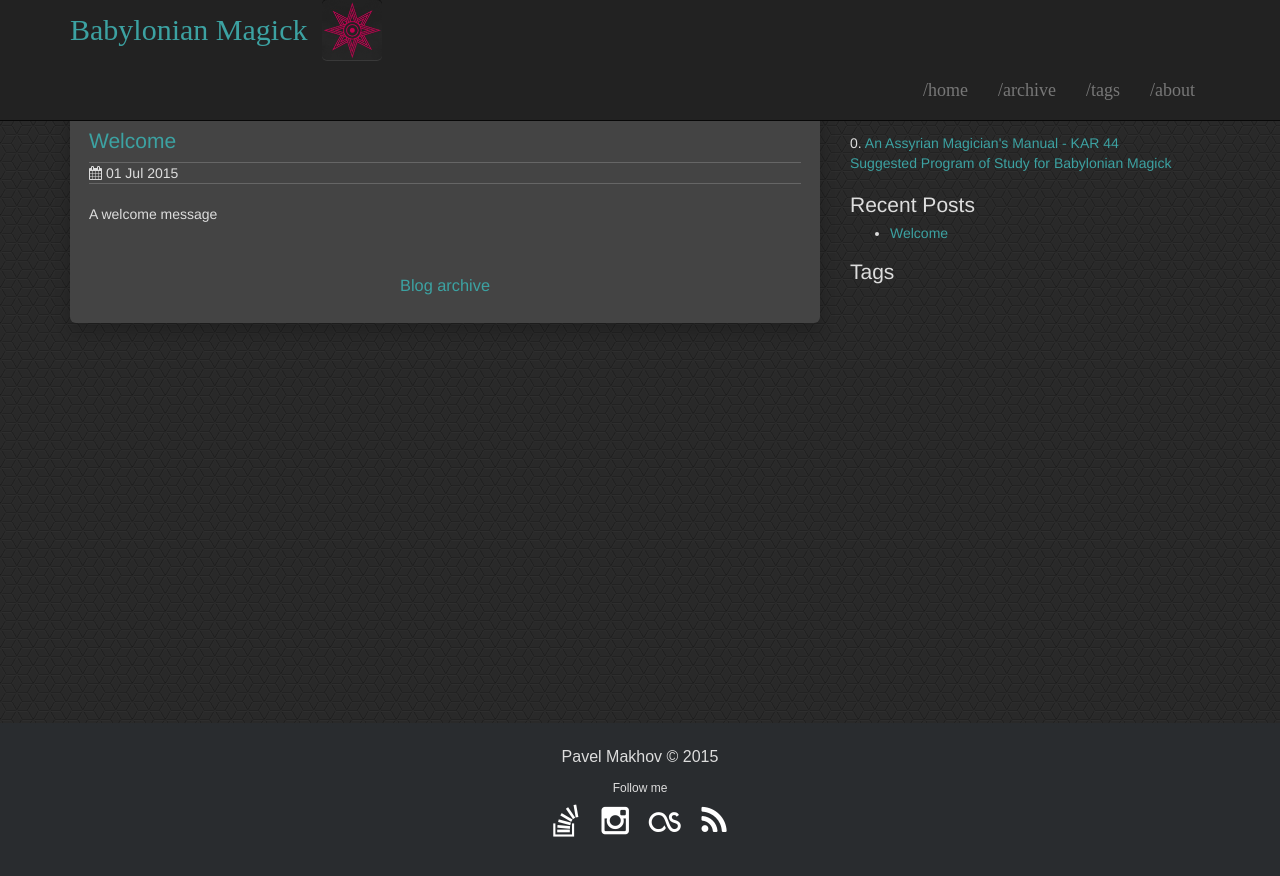
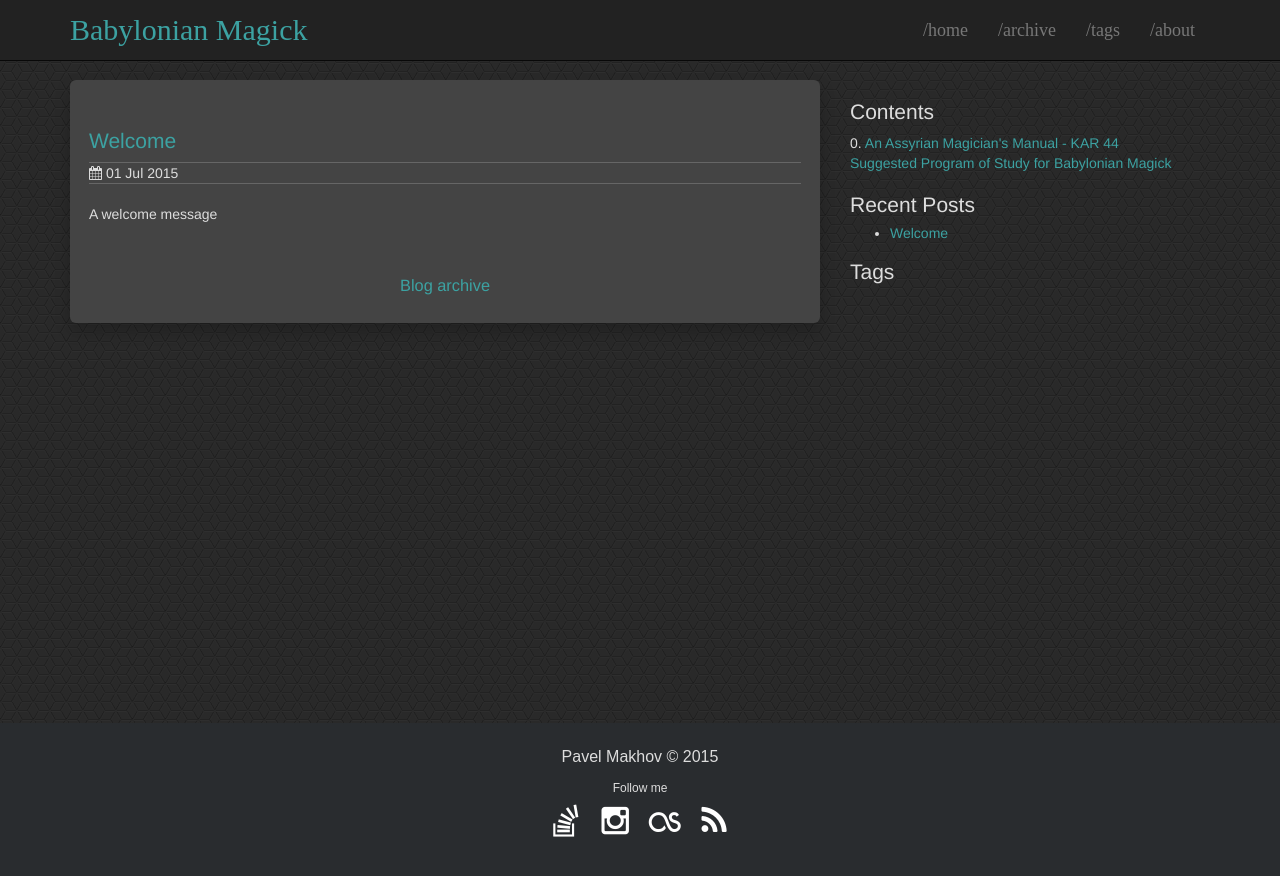
Before and after one commit to abaset/babylon, a Jekyll site: the page built from index.html, in a window 1280 px wide. Shown: the top 876 px of the page. Built offline with Jekyll 4.4.1, drawn with Linux system fonts in a browser that asks for light colours.

Commit message:
Update header.html

```diff
--- a/_includes/header.html
+++ b/_includes/header.html
@@ -37,7 +37,6 @@
 
   <nav class="navbar navbar-inverse navbar-fixed-top">
     <div class="container">
-      <img src="http://anpuluv.github.io/babylon/images/star.jpg" width="60" height="60">
       <div class="navbar-header">
         <button type="button" class="navbar-toggle" data-toggle="collapse" data-target=".navbar-collapse">
           <span class="icon-bar"></span>
```
